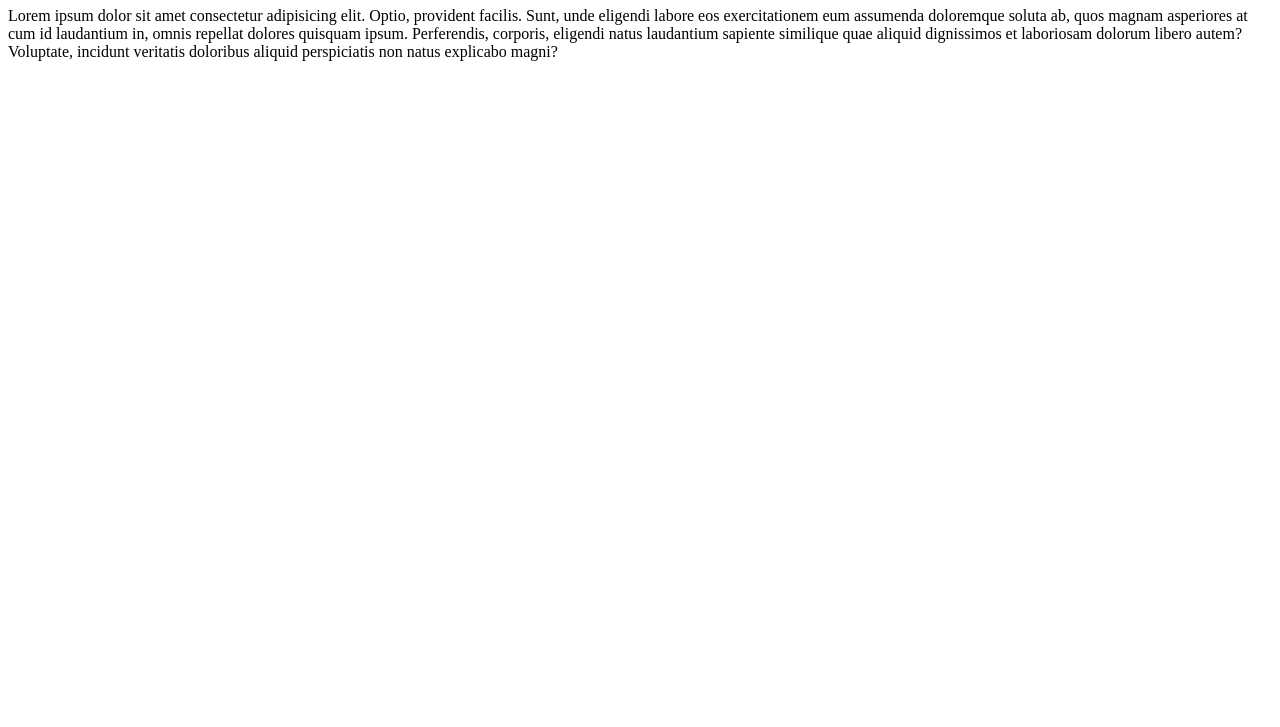
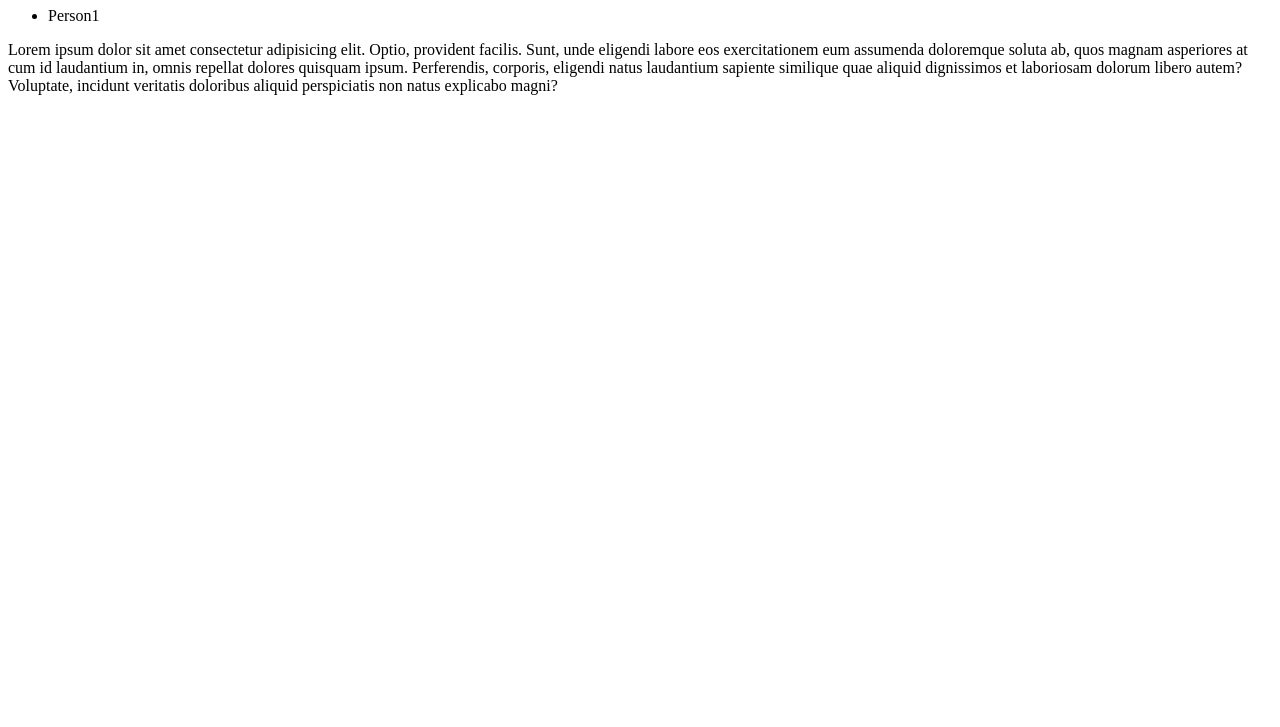
Before and after one commit to hamzi-gif/HTML-CSS-PROJECT, a plain HTML site: page index.html in a window 1280 px wide. Shown: the part 73-800 px from the top of the page. Drawn offline with Linux system fonts and the light colour scheme.

Commit message:
Update index.html

```diff
--- a/index.html
+++ b/index.html
@@ -7,6 +7,9 @@
   </head>
   <body>
     <h1>Hello people</h1>
+    <ul>
+      <li>Person1</li>
+    </ul>
     <p>
       Lorem ipsum dolor sit amet consectetur adipisicing elit. Optio, provident
       facilis. Sunt, unde eligendi labore eos exercitationem eum assumenda
```
